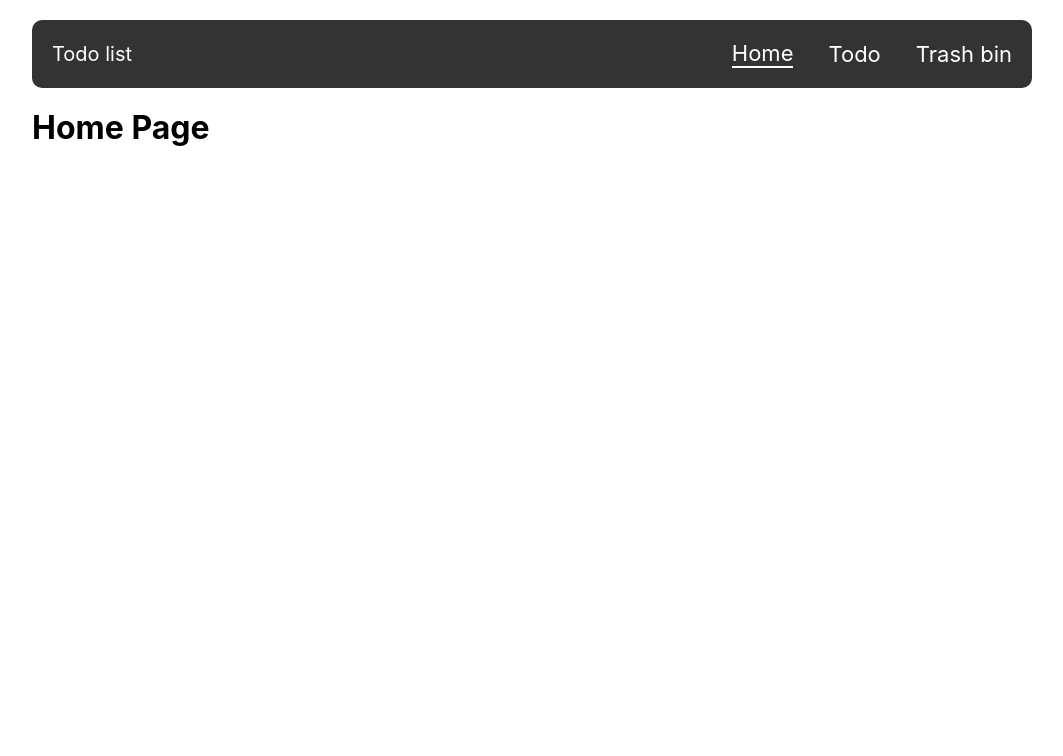
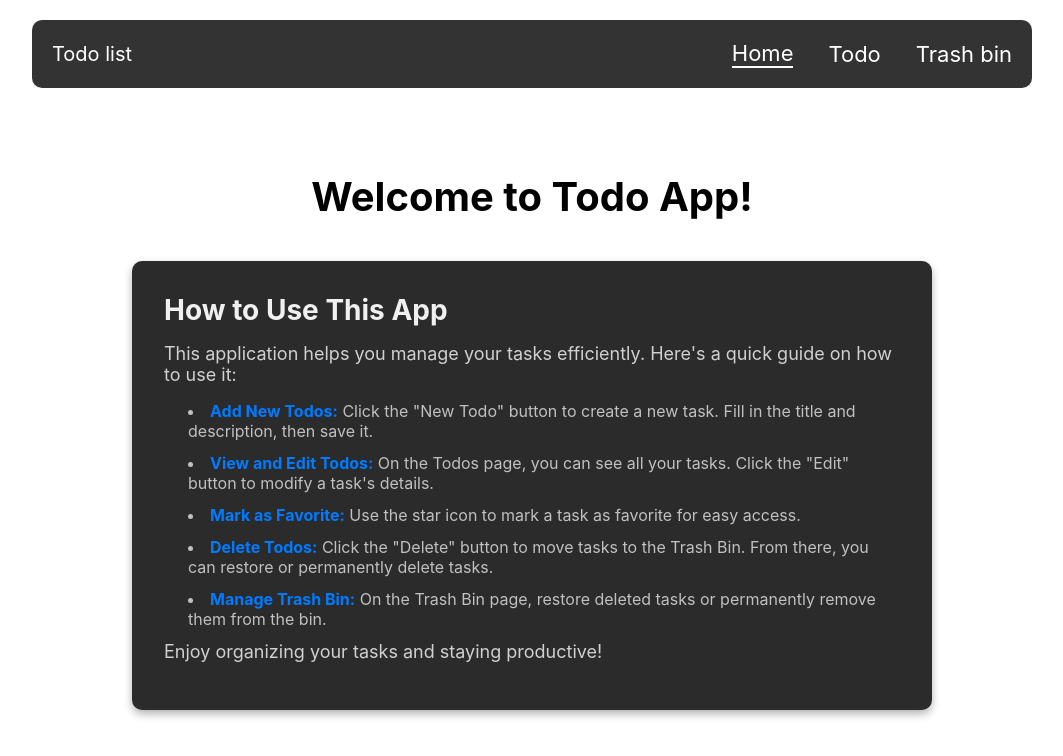
Before and after one commit to vovk147/Todolist_v2, a React (Create React App) app: page / in a window 1280 px wide. Shown: the top 756 px of the page, without its empty margins (108-1171 px from the left). Built offline with nearby package versions, Linux system fonts and the light colour scheme.

Commit message:
update_HomePage

```diff
--- a/src/components/HomePage/HomePage.jsx
+++ b/src/components/HomePage/HomePage.jsx
@@ -1,14 +1,27 @@
-import "./HomePage.scss"
+import "./HomePage.scss";
 
 const HomePage = () => {
+  return (
+    <main id="home">
+      <div className="container">
+        <h1>Welcome to Todo App!</h1>
+        <section className="intro">
+          <h2>How to Use This App</h2>
+          <p>
+            This application helps you manage your tasks efficiently. Here's a quick guide on how to use it:
+          </p>
+          <ul>
+            <li><strong>Add New Todos:</strong> Click the "New Todo" button to create a new task. Fill in the title and description, then save it.</li>
+            <li><strong>View and Edit Todos:</strong> On the Todos page, you can see all your tasks. Click the "Edit" button to modify a task's details.</li>
+            <li><strong>Mark as Favorite:</strong> Use the star icon to mark a task as favorite for easy access.</li>
+            <li><strong>Delete Todos:</strong> Click the "Delete" button to move tasks to the Trash Bin. From there, you can restore or permanently delete tasks.</li>
+            <li><strong>Manage Trash Bin:</strong> On the Trash Bin page, restore deleted tasks or permanently remove them from the bin.</li>
+          </ul>
+          <p>Enjoy organizing your tasks and staying productive!</p>
+        </section>
+      </div>
+    </main>
+  );
+};
 
-	return (
-		<main id="home">
-			<div className="container">
-				<h1>Home Page</h1>
-			</div>
-		</main>
-	)
-}
-
-export default HomePage
+export default HomePage;
--- a/src/components/HomePage/HomePage.scss
+++ b/src/components/HomePage/HomePage.scss
@@ -0,0 +1,59 @@
+#home {
+
+
+    padding: 3rem 1rem;
+
+    .container {
+      max-width: 1200px;
+      margin: 0 auto;
+      padding: 1rem;
+      display: flex;
+      flex-direction: column;
+      align-items: center;
+    }
+
+    h1 {
+      font-size: 2.5rem;
+
+      margin-bottom: 1.5rem;
+      text-align: center;
+    }
+
+    .intro {
+      color: #e0e0e0; // Світлий колір тексту для кращого контрасту
+      background: #2b2b2b; // Темний фон для секції опису
+      border-radius: 10px;
+      box-shadow: 0 4px 8px rgba(0, 0, 0, 0.3); // Тінь більш виразна для картки
+      padding: 2rem;
+      width: 100%;
+      max-width: 800px; // Максимальна ширина картки
+      margin-top: 1rem;
+
+      h2 {
+        font-size: 1.75rem;
+        color: #f0f0f0; // Світліший колір для підзаголовків
+        margin-bottom: 1rem;
+      }
+
+      p {
+        font-size: 1.125rem;
+        color: #d0d0d0; // Світліший колір для параграфів
+        margin-bottom: 1rem;
+      }
+
+      ul {
+        list-style: disc inside;
+        padding-left: 1.5rem;
+
+        li {
+          font-size: 1rem;
+          color: #c0c0c0; // Світліший колір для елементів списку
+          margin-bottom: 0.75rem;
+
+          strong {
+            color: #007bff; // Акцентний колір для заголовків
+          }
+        }
+      }
+    }
+  }
--- a/src/components/TodoPage/TodoPage.jsx
+++ b/src/components/TodoPage/TodoPage.jsx
@@ -1,5 +1,4 @@
 import React, { useState, useEffect } from "react";
-import { useNavigate } from "react-router-dom";
 import "./TodoPage.scss";
 import { getLocalStorage, setLocalStorage } from "../../service/localStorage";
 import { FaStar, FaRegStar, FaTrashAlt, FaPen } from 'react-icons/fa';
```
